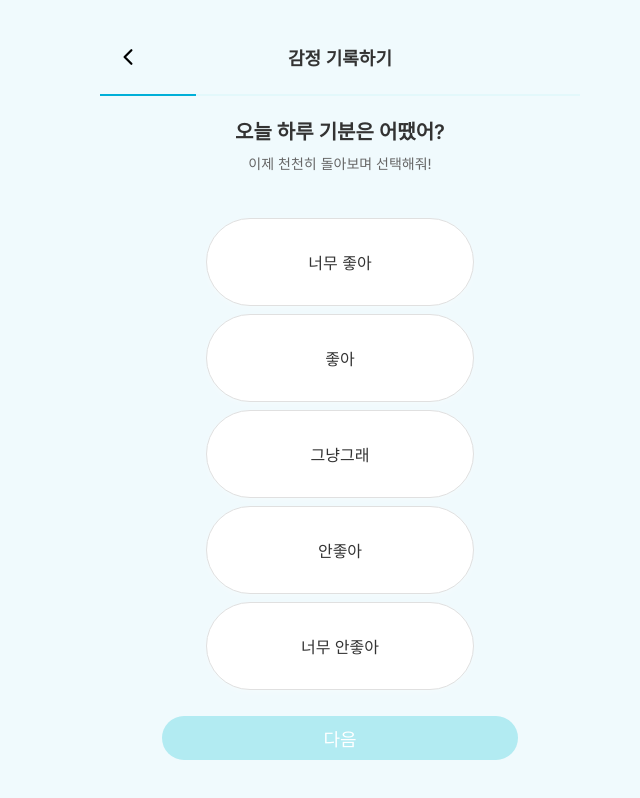
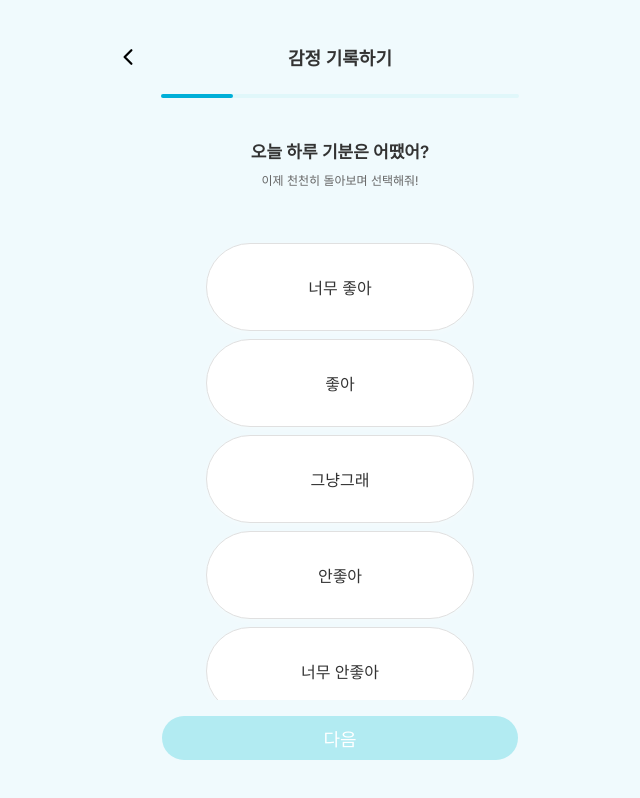
Before and after one commit to MIL-LO/ollim-web, a Next.js app: page /record in a window 1280 px wide. Shown: the whole page, without its empty margins (300-940 px from the left). Built offline with nearby package versions, Linux system fonts and the light colour scheme; a web font is replaced by a local one.

Commit message:
design : 감정 선택 페이지

```diff
--- a/src/app/record/page.tsx
+++ b/src/app/record/page.tsx
@@ -12,7 +12,6 @@ import {
   BackButton,
   Title,
   ProgressBarWrapper,
-  ProgressBar,
   ContentContainer,
   Header,
   Subtitle,
@@ -26,6 +25,7 @@ import {
   ButtonContainer,
 } from './styles';
 import { Button } from '@/components/common';
+import ProgressBar from '@/components/common/ProgressBar'; // 새로운 ProgressBar 컴포넌트 import
 
 // 이미지 파일명 맵핑
 const moodImageMap = {
@@ -88,7 +88,8 @@ export default function RecordEmotionPage() {
       </HeaderContainer>
 
       <ProgressBarWrapper>
-        <ProgressBar progress={20} />
+        {/* 새로운 ProgressBar 컴포넌트 사용 */}
+        <ProgressBar steps={5} currentStep={1} />
       </ProgressBarWrapper>
 
       <ContentContainer>
--- a/src/app/record/styles.ts
+++ b/src/app/record/styles.ts
@@ -77,17 +77,17 @@ export const ContentContainer = styled.div`
   display: flex;
   flex-direction: column;
   padding: 24px;
-  padding-top: 20px;
+  padding-top: 40px; // 20px에서 40px로 증가시켜 아래로 내림
   padding-bottom: 100px;
 `;
 
 export const Header = styled.div`
-  margin-bottom: 25px;
+  margin-bottom: 35px; // 25px에서 35px로 증가
   text-align: center;
 `;
 
 export const Subtitle = styled.h2`
-  font-size: 20px;
+  font-size: 17px;
   font-weight: 600;
   color: #333;
   margin-bottom: 8px;
@@ -95,13 +95,13 @@ export const Subtitle = styled.h2`
 `;
 
 export const FormSection = styled.div`
-  margin-top: -10px;
+  margin-top: -10px; // -10px에서 10px로 변경하여 아래로 내림
   width: 100%;
 `;
 
 export const Label = styled.p`
   display: block;
-  font-size: 14px;
+  font-size: 12px;
   font-weight: 400;
   color: #666;
   margin-bottom: 30px;
```
